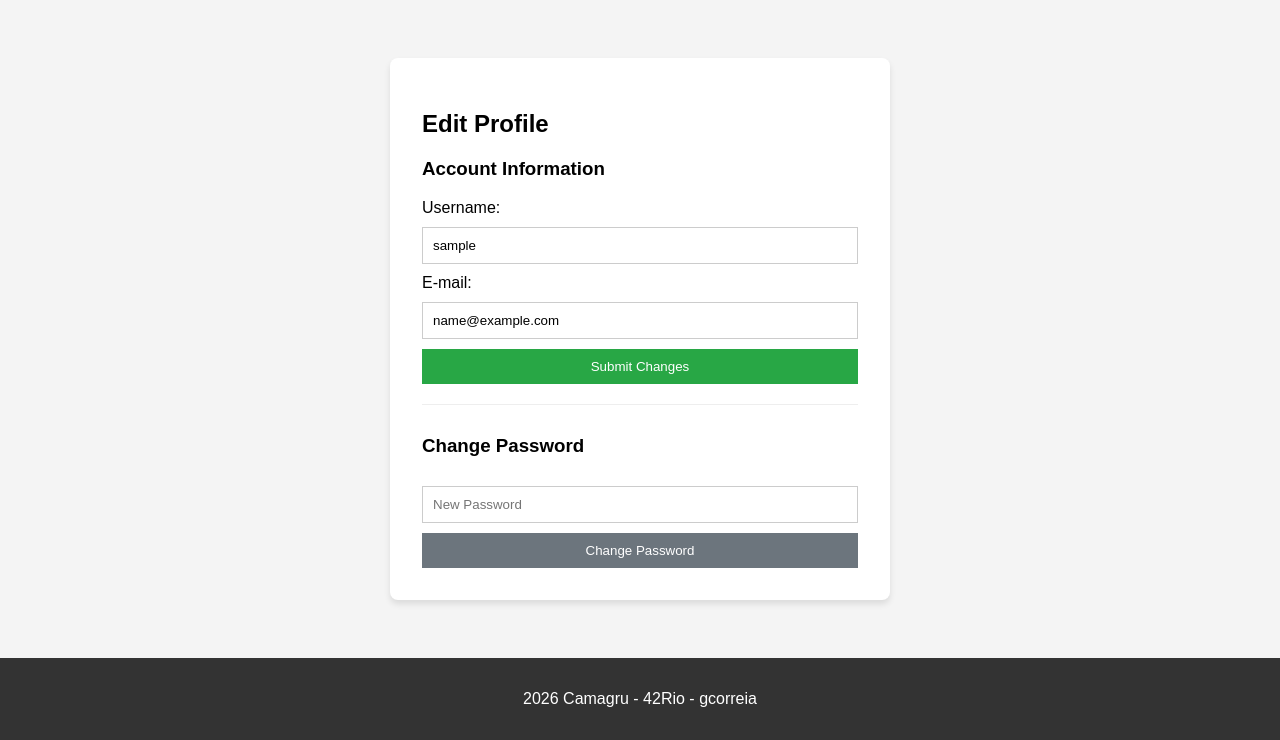
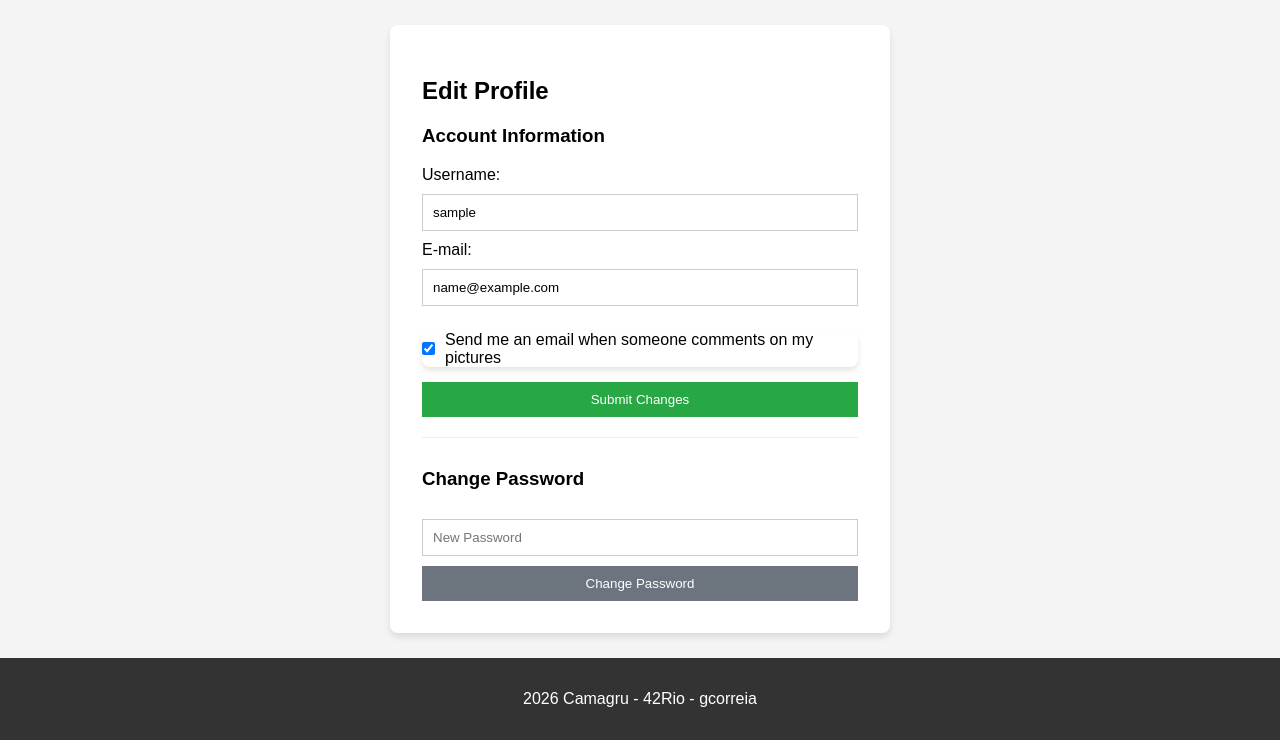
Before and after one commit to gabrielclcardoso/web1, a PHP site: page /profile.php in a window 1280 px wide. Shown: the part 60-800 px from the top of the page. Run offline with PHP 8.4, Linux system fonts and the light colour scheme; the visitor is signed in with stand-in values (Sample User, id 1).

Commit message:
feat: add optional notification feature

```diff
--- a/public/profile.php
+++ b/public/profile.php
@@ -15,15 +15,17 @@ $div_class = "";
 if ($_SERVER['REQUEST_METHOD'] === 'POST') {
     if (isset($_POST['update_info'])) {
         $username = $_POST['username'] ?? $currentData['username'];
-        $email = $_POST['email'] ?? $currentData['username'];
+		$email = $_POST['email'] ?? $currentData['email'];
+		$notifications = isset($_POST['notifications']) ? 1 : 0;
 
-        $res = $user->updateInfo($_SESSION['user_id'], $username, $email);
+		$res = $user->updateInfo($_SESSION['user_id'], $username, $email, $notifications);
         if ($res['status']) {
             $_SESSION['username'] = $username;
             $message = "Information updated!";
             $div_class = "success";
+            $currentData['notif_comment'] = $notifications;
         } else {
-            $message = $res['message'];
+			$message = $res['message'] ?? "Error updating info.";
             $div_class = "error";
         }
     } elseif (isset($_POST['update_pass'])) {
@@ -57,6 +59,11 @@ require_once '../srcs/includes/header.php';
         <input type="text" name="username" value="<?php echo htmlspecialchars($currentData['username']); ?>" required>
         <label>E-mail:</label>
         <input type="email" name="email" value="<?php echo htmlspecialchars($currentData['email']); ?>" required>
+		<div style="margin: 15px 0; display: flex; align-items: center; gap: 10px;">
+            <input type="checkbox" id="notifications" name="notifications" value="1" style="width: auto; margin: 0;"
+                <?php echo (!isset($currentData['notif_comment']) || $currentData['notif_comment'] == 1) ? 'checked' : ''; ?>>
+            <label for="notifications" style="cursor: pointer;">Send me an email when someone comments on my pictures</label>
+        </div>
         <button type="submit" name="update_info" class="btn">Submit Changes</button>
     </form>
 
--- a/srcs/utils/Comment.php
+++ b/srcs/utils/Comment.php
@@ -36,7 +36,7 @@ class Comment {
     }
 
     private function notifyOwner($commenterId, $imageId, $commentText) {
-        $sql = "SELECT u.email, u.username AS owner_name,
+        $sql = "SELECT u.email, u.username AS owner_name, u.notif_comment,
                        (SELECT username FROM users WHERE id = :cid) AS commenter_name
                 FROM images p
                 JOIN users u ON p.user_id = u.id
@@ -46,7 +46,7 @@ class Comment {
         $stmt->execute(['cid' => $commenterId, 'pid' => $imageId]);
         $data = $stmt->fetch(PDO::FETCH_ASSOC);
 
-        if ($data && $data['email']) {
+		if ($data && $data['email'] && $data['notif_comment'] == 1) {
             $to = $data['email'];
             $subject = "Camagru - New comment on your picture!";
             $message = "Hello " . $data['owner_name'] . ",\n\n";
--- a/srcs/utils/User.php
+++ b/srcs/utils/User.php
@@ -74,7 +74,7 @@ class User {
 	    return $stmt->execute(['p' => $hashedPassword, 't' => $token]) && $stmt->rowCount() > 0;
 	}
 
-	public function updateInfo($id, $newUsername, $newEmail) {
+	public function updateInfo($id, $newUsername, $newEmail, $notifications) {
 	    $check = $this->pdo->prepare("SELECT id FROM users WHERE (username = :u OR email = :e) AND id != :id");
 	    $check->execute(['u' => $newUsername, 'e' => $newEmail, 'id' => $id]);
 
@@ -82,10 +82,10 @@ class User {
 	        return ['status' => false, 'message' => 'Username or Email already in use'];
 	    }
 
-	    $sql = "UPDATE users SET username = :u, email = :e WHERE id = :id";
+	    $sql = "UPDATE users SET username = :u, email = :e, notif_comment = :n WHERE id = :id";
 	    $stmt = $this->pdo->prepare($sql);
 
-	    if ($stmt->execute(['u' => $newUsername, 'e' => $newEmail, 'id' => $id])) {
+	    if ($stmt->execute(['u' => $newUsername, 'e' => $newEmail, 'id' => $id, 'n' => $notifications])) {
 	        return ['status' => true];
 	    }
 	    return ['status' => false, 'message' => 'Error updating profile.'];
@@ -99,7 +99,7 @@ class User {
 	}
 
 	public function getById($id) {
-	    $stmt = $this->pdo->prepare("SELECT username, email FROM users WHERE id = :id");
+	    $stmt = $this->pdo->prepare("SELECT username, email, notif_comment FROM users WHERE id = :id");
 	    $stmt->execute(['id' => $id]);
 	    return $stmt->fetch();
 	}
```
